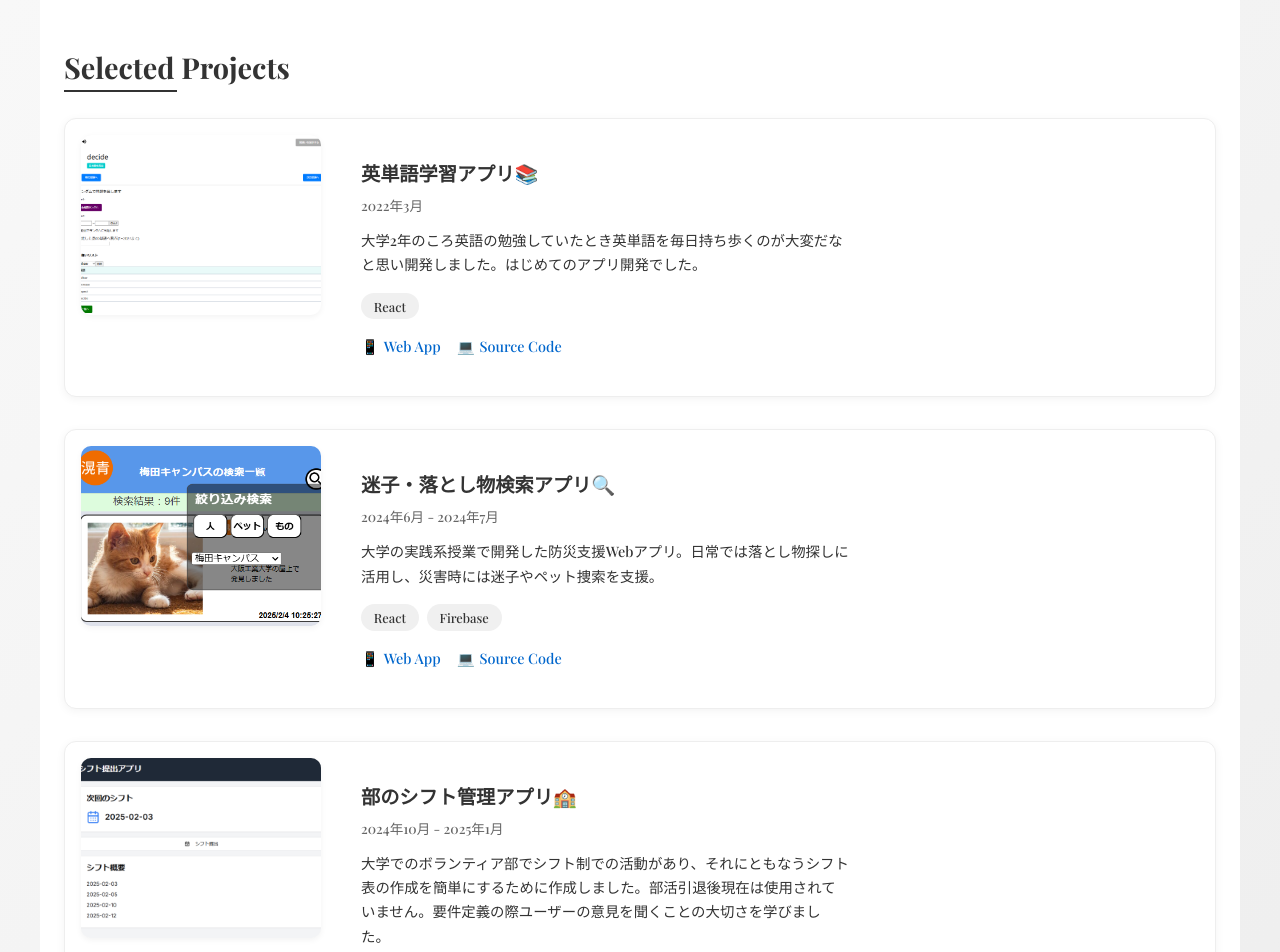
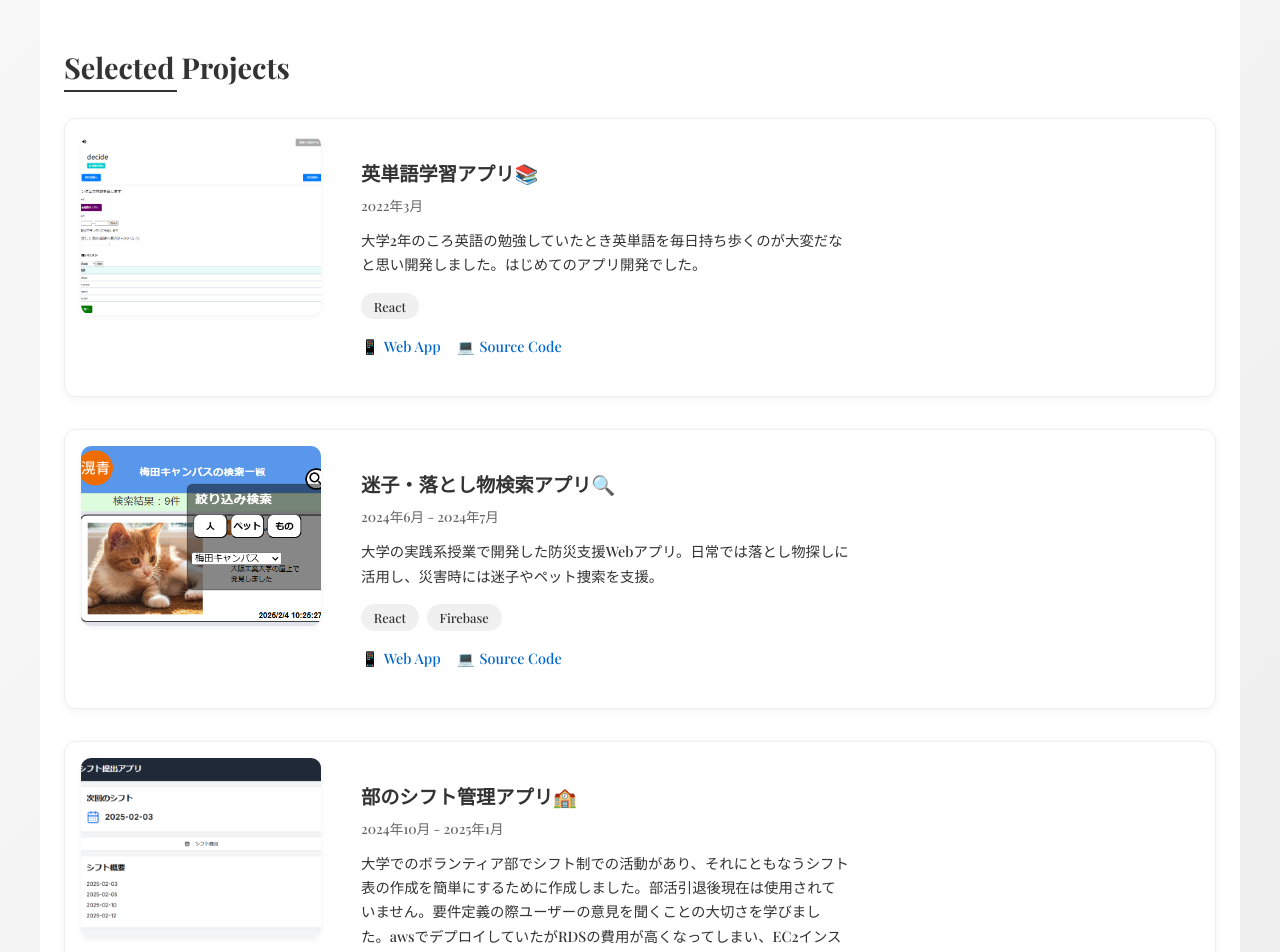
Before and after one commit to kousei4446/portfolio, a React (Vite) app: page /projects in a window 1280 px wide. Shown: the top 952 px of the page. Built offline with nearby package versions, Linux system fonts and the light colour scheme.

Commit message:
Update projectsData.ts

```diff
--- a/src/data/projectsData.ts
+++ b/src/data/projectsData.ts
@@ -51,7 +51,7 @@ export const projectsData: Project[] = [
     title: '部のシフト管理アプリ🏫',
     period: '2024年10月 - 2025年1月',
     description:
-      '大学でのボランティア部でシフト制での活動があり、それにともなうシフト表の作成を簡単にするために作成しました。部活引退後現在は使用されていません。要件定義の際ユーザーの意見を聞くことの大切さを学びました。',
+      '大学でのボランティア部でシフト制での活動があり、それにともなうシフト表の作成を簡単にするために作成しました。部活引退後現在は使用されていません。要件定義の際ユーザーの意見を聞くことの大切さを学びました。awsでデプロイしていたがRDSの費用が高くなってしまい、EC2インスタンスを削除しました。',
     image: `${work2}?height=180&width=240`,
     techStack: ['React', 'Laravel', 'MySQL'],
     links: [
```
